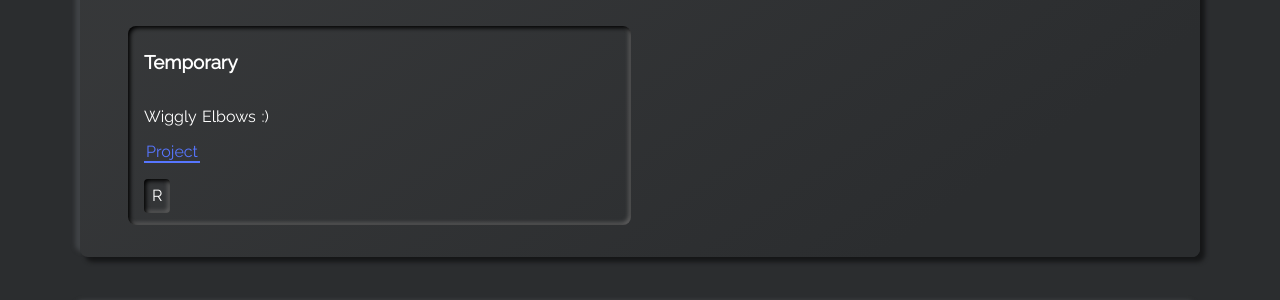
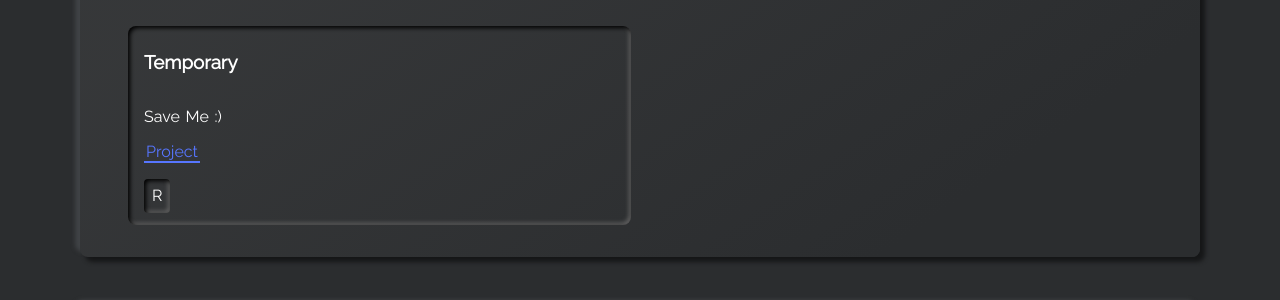
Before and after one commit to kevinypw/Data100, a Jekyll site: the page built from README.md, in a window 1280 px wide. Shown: the part 1362-1662 px from the top of the page. Built offline with Jekyll 4.4.1, drawn with Linux system fonts in a browser that asks for light colours; our own code applies the rules of GitHub Pages for plain Markdown files.

Commit message:
im going to cry

```diff
--- a/_data/projects.yml
+++ b/_data/projects.yml
@@ -1,5 +1,5 @@
 - name: Temporary
-  descr: "Wiggly Elbows :)"
+  descr: "Save Me :)"
   demo: https://kevinypw.github.io/Data100/projects?t="p"&i=1
   tags:
     - tag: R
```
